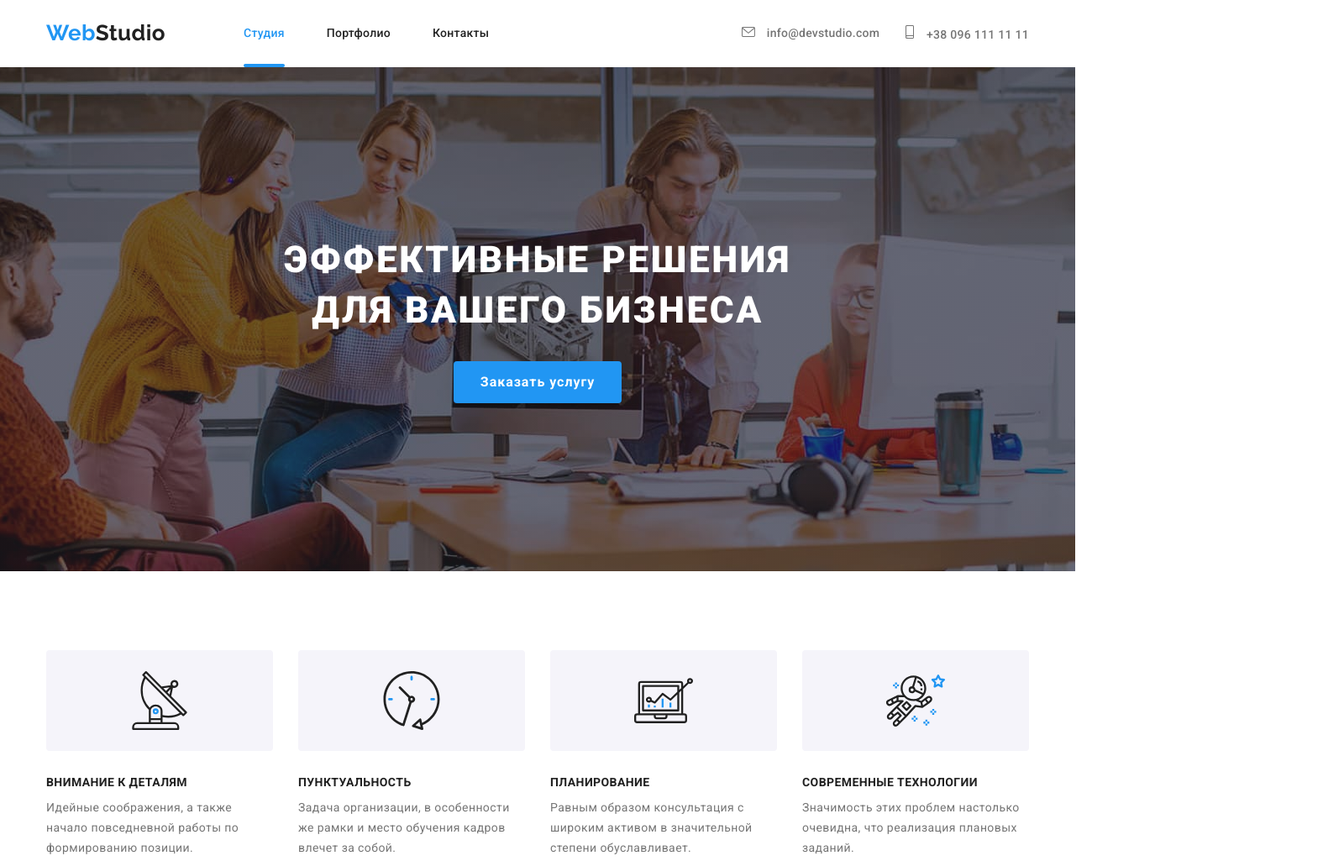
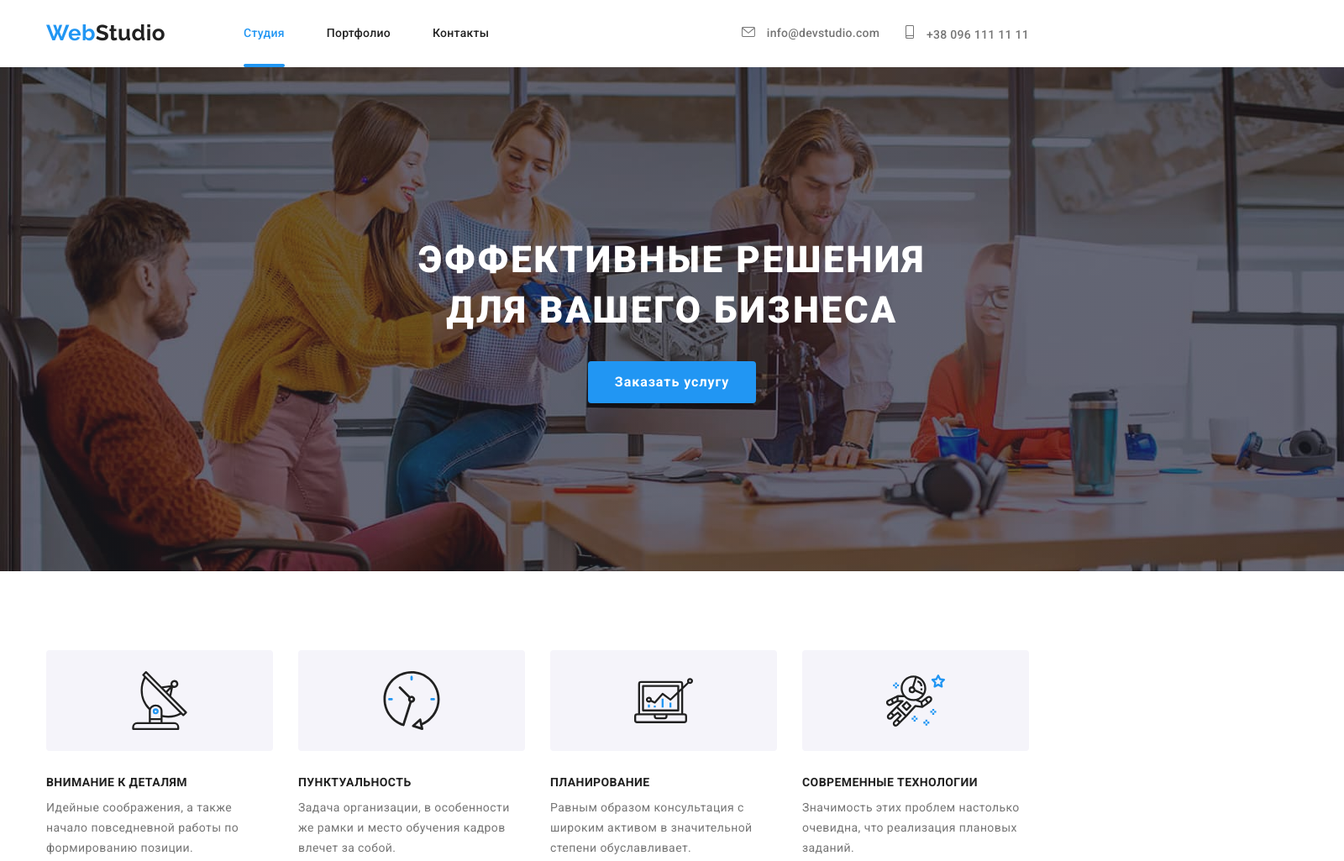
Before and after one commit to sashazabor8/goit-markup-hw-07, a plain HTML site: page index.html in a window 1280 px wide. Shown: the top 1025 px of the page at 84% size, 1600 px wide, since content can reach past the window. Drawn offline with nearby package versions, Linux system fonts and the light colour scheme.

Commit message:
меняет в hero max-width на width

```diff
--- a/sass/components/index-html/_hero.scss
+++ b/sass/components/index-html/_hero.scss
@@ -3,7 +3,7 @@
     margin-right: auto;
 
     text-align: center;
-    max-width: 1600px;
+    width: 1600px;
     height: 600px;
     background: linear-gradient(rgba(47, 48, 58, 0.4), rgba(47, 48, 58, 0.4)),
         url(../images/hero-img.jpg);
--- a/sass/layout/_footer.scss
+++ b/sass/layout/_footer.scss
@@ -1,5 +1,6 @@
 .footer {
     background-color: $background-black-color;
+    display: block;
 
         &__container {
             display: flex;
```
Also changed, not shown: css/main.css, css/main.min.css, 2 other files.
